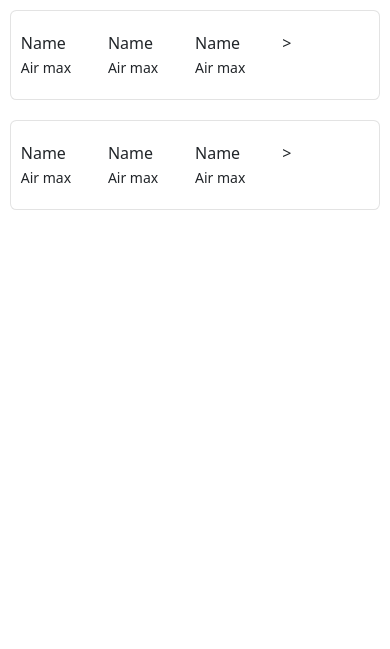
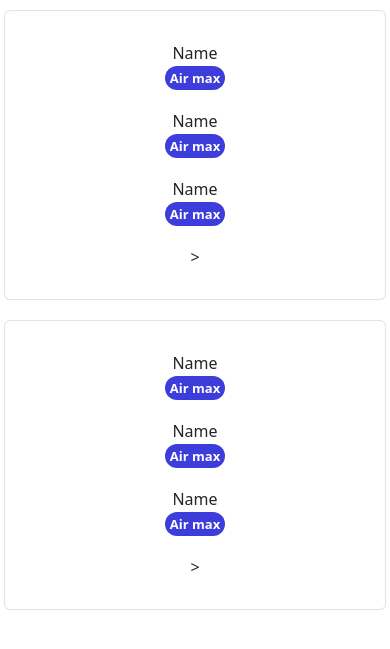
Before and after one commit to Jean-pierre14/user-level, a PHP site: page /index.html in a window 390 px wide. Shown: the top 649 px of the page. Run offline with PHP 8.4, Linux system fonts and the light colour scheme; some libraries are stand-ins or nearby versions.

Commit message:
add: style set

```diff
--- a/config/action.php
+++ b/config/action.php
@@ -310,6 +310,7 @@
             if(empty($unity_price)){array_push($errors, "unity price is empty");}
             if(empty($selling_price)){array_push($errors, "Selling price is empty");}
 
+            print "success";
 
         }
     }
--- a/public/css/style.css
+++ b/public/css/style.css
@@ -6,7 +6,7 @@
 
 .contentBox {
   display: grid;
-  width: 95%;
+  width: 98%;
   margin: 10px auto;
   padding: 20px 10px;
   border-radius: 0.4rem;
@@ -15,6 +15,20 @@
   border: 1px solid #cccccc8c;
   user-select: none;
   transition: all ease 0.5s;
+}
+
+@media (max-width: 760px) {
+  .contentBox {
+    display: grid;
+    grid-template-columns: 1fr;
+    align-items: center;
+    justify-content: center;
+    text-align: center;
+  }
+  .contentBox > div {
+    display: block;
+    margin: 10px auto;
+  }
 }
 .contentBox:hover,
 .contentBox:focus,
@@ -40,6 +54,15 @@
   display: block;
 }
 
+.contentBox > div small {
+  padding: 3px 5px;
+  border-radius: 0.8rem;
+  background: rgb(61, 61, 220);
+  color: #fff;
+  font-size: 13px;
+  font-weight: 600;
+}
+
 #results {
   max-height: 500px;
   overflow-y: auto;
```
Also changed, not shown: stock.php (+33 -2 lines).
